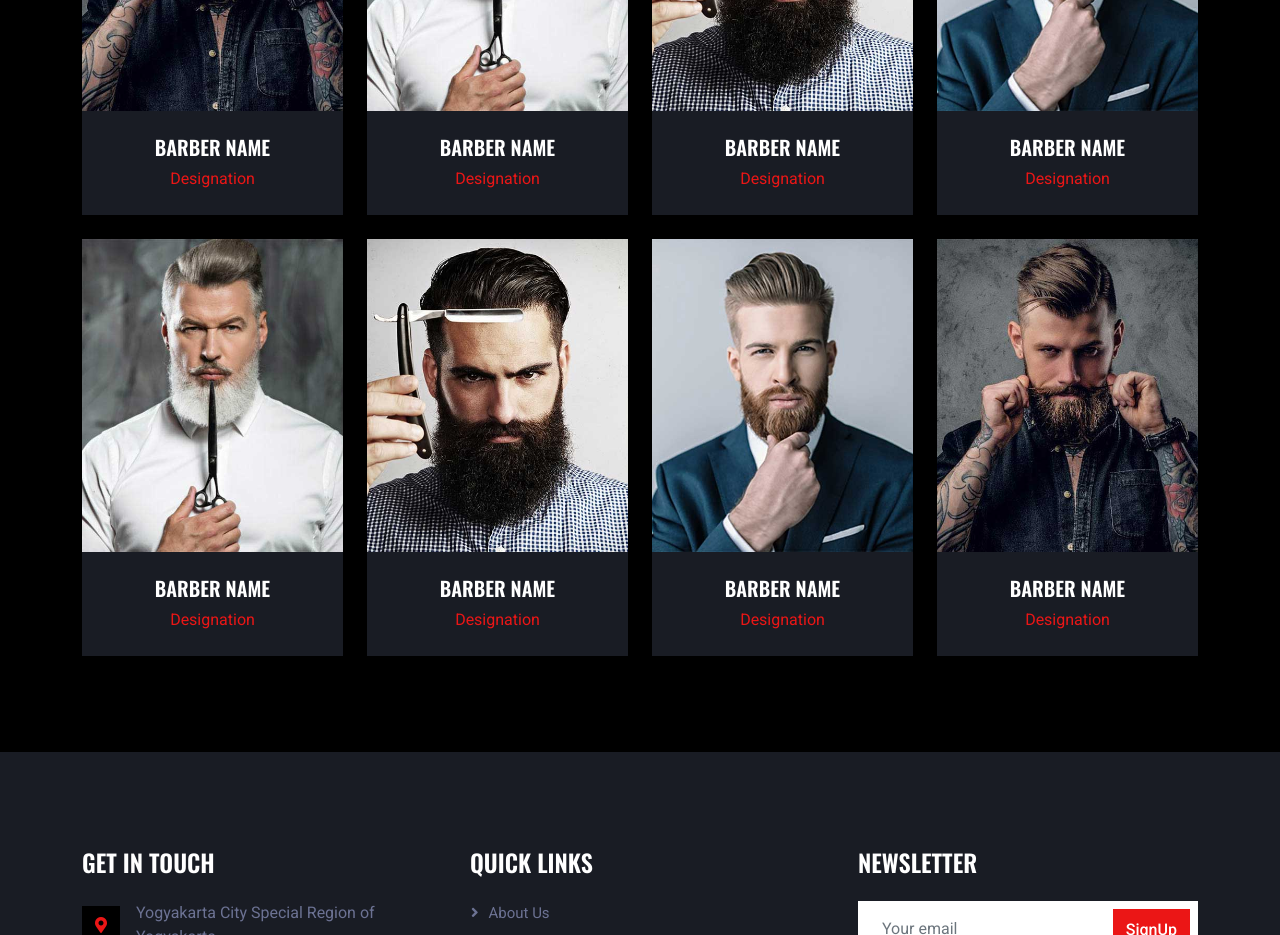
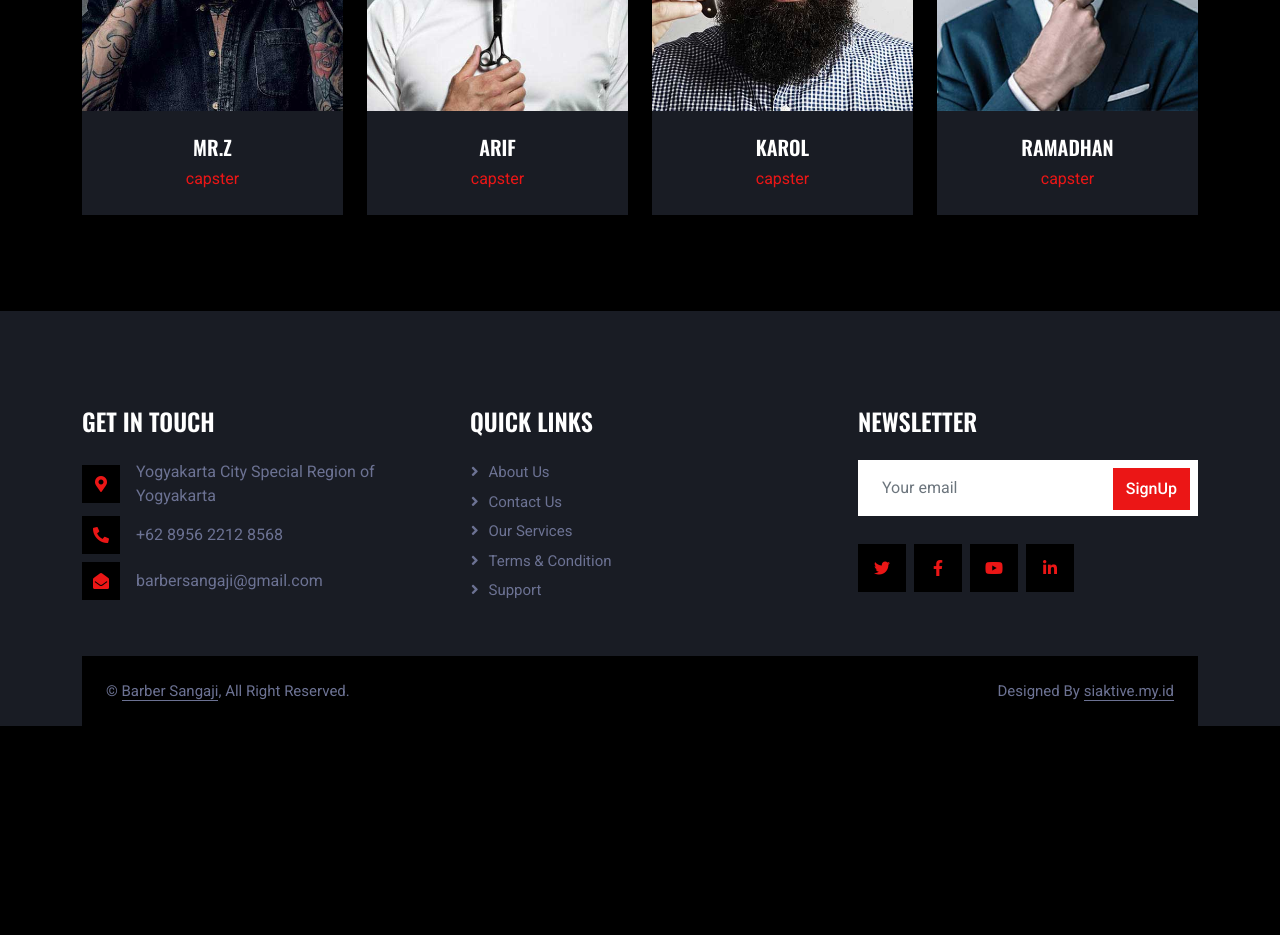
Before and after one commit to faizinsija/siaktive, a plain HTML site: page team.html in a window 1280 px wide. Shown: the part 860-1795 px from the top of the page. After the commit the page ends 1586 px from the top, so only its background shows below. Drawn offline with nearby package versions, Linux system fonts and the light colour scheme.

Commit message:
siaktive

```diff
--- a/team.html
+++ b/team.html
@@ -108,8 +108,8 @@
                             </div>
                         </div>
                         <div class="bg-secondary text-center p-4">
-                            <h5 class="text-uppercase">Barber Name</h5>
-                            <span class="text-primary">Designation</span>
+                            <h5 class="text-uppercase">Mr.z</h5>
+                            <span class="text-primary">capster</span>
                         </div>
                     </div>
                 </div>
@@ -124,8 +124,8 @@
                             </div>
                         </div>
                         <div class="bg-secondary text-center p-4">
-                            <h5 class="text-uppercase">Barber Name</h5>
-                            <span class="text-primary">Designation</span>
+                            <h5 class="text-uppercase">Arif </h5>
+                            <span class="text-primary">capster</span>
                         </div>
                     </div>
                 </div>
@@ -140,8 +140,8 @@
                             </div>
                         </div>
                         <div class="bg-secondary text-center p-4">
-                            <h5 class="text-uppercase">Barber Name</h5>
-                            <span class="text-primary">Designation</span>
+                            <h5 class="text-uppercase">karol</h5>
+                            <span class="text-primary">capster</span>
                         </div>
                     </div>
                 </div>
@@ -156,72 +156,8 @@
                             </div>
                         </div>
                         <div class="bg-secondary text-center p-4">
-                            <h5 class="text-uppercase">Barber Name</h5>
-                            <span class="text-primary">Designation</span>
-                        </div>
-                    </div>
-                </div>
-                <div class="col-lg-3 col-md-6 wow fadeInUp" data-wow-delay="0.1s">
-                    <div class="team-item">
-                        <div class="team-img position-relative overflow-hidden">
-                            <img class="img-fluid" src="img/team-2.jpg" alt="">
-                            <div class="team-social">
-                                <a class="btn btn-square" href=""><i class="fab fa-facebook-f"></i></a>
-                                <a class="btn btn-square" href=""><i class="fab fa-twitter"></i></a>
-                                <a class="btn btn-square" href=""><i class="fab fa-instagram"></i></a>
-                            </div>
-                        </div>
-                        <div class="bg-secondary text-center p-4">
-                            <h5 class="text-uppercase">Barber Name</h5>
-                            <span class="text-primary">Designation</span>
-                        </div>
-                    </div>
-                </div>
-                <div class="col-lg-3 col-md-6 wow fadeInUp" data-wow-delay="0.3s">
-                    <div class="team-item">
-                        <div class="team-img position-relative overflow-hidden">
-                            <img class="img-fluid" src="img/team-3.jpg" alt="">
-                            <div class="team-social">
-                                <a class="btn btn-square" href=""><i class="fab fa-facebook-f"></i></a>
-                                <a class="btn btn-square" href=""><i class="fab fa-twitter"></i></a>
-                                <a class="btn btn-square" href=""><i class="fab fa-instagram"></i></a>
-                            </div>
-                        </div>
-                        <div class="bg-secondary text-center p-4">
-                            <h5 class="text-uppercase">Barber Name</h5>
-                            <span class="text-primary">Designation</span>
-                        </div>
-                    </div>
-                </div>
-                <div class="col-lg-3 col-md-6 wow fadeInUp" data-wow-delay="0.5s">
-                    <div class="team-item">
-                        <div class="team-img position-relative overflow-hidden">
-                            <img class="img-fluid" src="img/team-4.jpg" alt="">
-                            <div class="team-social">
-                                <a class="btn btn-square" href=""><i class="fab fa-facebook-f"></i></a>
-                                <a class="btn btn-square" href=""><i class="fab fa-twitter"></i></a>
-                                <a class="btn btn-square" href=""><i class="fab fa-instagram"></i></a>
-                            </div>
-                        </div>
-                        <div class="bg-secondary text-center p-4">
-                            <h5 class="text-uppercase">Barber Name</h5>
-                            <span class="text-primary">Designation</span>
-                        </div>
-                    </div>
-                </div>
-                <div class="col-lg-3 col-md-6 wow fadeInUp" data-wow-delay="0.7s">
-                    <div class="team-item">
-                        <div class="team-img position-relative overflow-hidden">
-                            <img class="img-fluid" src="img/team-1.jpg" alt="">
-                            <div class="team-social">
-                                <a class="btn btn-square" href=""><i class="fab fa-facebook-f"></i></a>
-                                <a class="btn btn-square" href=""><i class="fab fa-twitter"></i></a>
-                                <a class="btn btn-square" href=""><i class="fab fa-instagram"></i></a>
-                            </div>
-                        </div>
-                        <div class="bg-secondary text-center p-4">
-                            <h5 class="text-uppercase">Barber Name</h5>
-                            <span class="text-primary">Designation</span>
+                            <h5 class="text-uppercase">Ramadhan</h5>
+                            <span class="text-primary">capster</span>
                         </div>
                     </div>
                 </div>
```
Also changed, not shown: service.html (+13 -12 lines).
